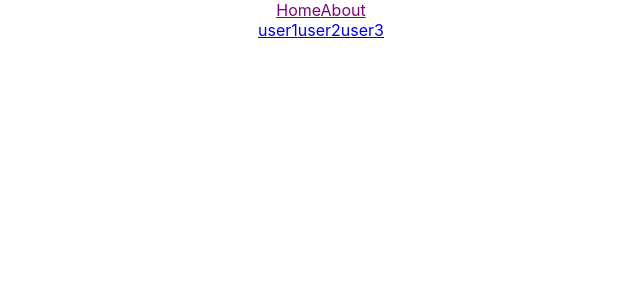
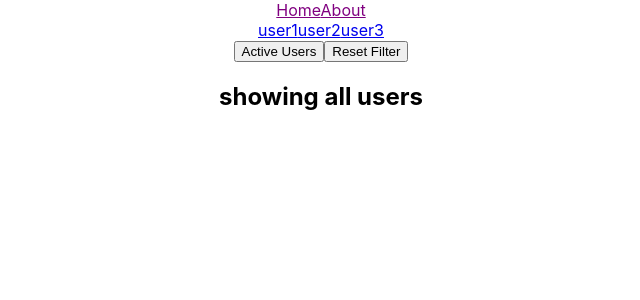
Before and after one commit to aniket-bhadra/Learning-react-router, a React (Create React App) app: page /users in a window 1280 px wide. Shown: the top 300 px of the page, without its empty margins (319-959 px from the left). Built offline with nearby package versions, Linux system fonts and the light colour scheme.

Commit message:
search params implemented

```diff
--- a/src/components/user/User.js
+++ b/src/components/user/User.js
@@ -1,16 +1,32 @@
 import React from "react";
-import { Link, Outlet } from "react-router-dom";
+import { Outlet, Link, useSearchParams } from "react-router-dom";
 
-const User = () => {
+const Users = () => {
+  const [searchParams, setSearchParams] = useSearchParams(); //returns 2 values , 1st one is obj to get any value present in the url after '?', 2nd value is a function to set the search params, now using this this setSearchParams function we can add/remove the parameter
+
+  // console.log(searchParams)
+  //to get hold of "filter" parameter in url use get() method
+  const showActiveUsers = searchParams.get("filter") === "active";
+  //then compare the value with the 'acive'
   return (
     <div>
       <Link to="1">user1</Link>
       <Link to="2">user2</Link>
       <Link to="3">user3</Link>
-
       <Outlet />
+      <div>
+        <button onClick={() => setSearchParams({ filter: "active" })}>
+          Active Users
+        </button>
+        <button onClick={() => setSearchParams({})}>Reset Filter</button>
+      </div>
+      {showActiveUsers ? (
+        <h2>showing active users</h2>
+      ) : (
+        <h2>showing all users</h2>
+      )}
     </div>
   );
 };
 
-export default User;
+export default Users;
```
